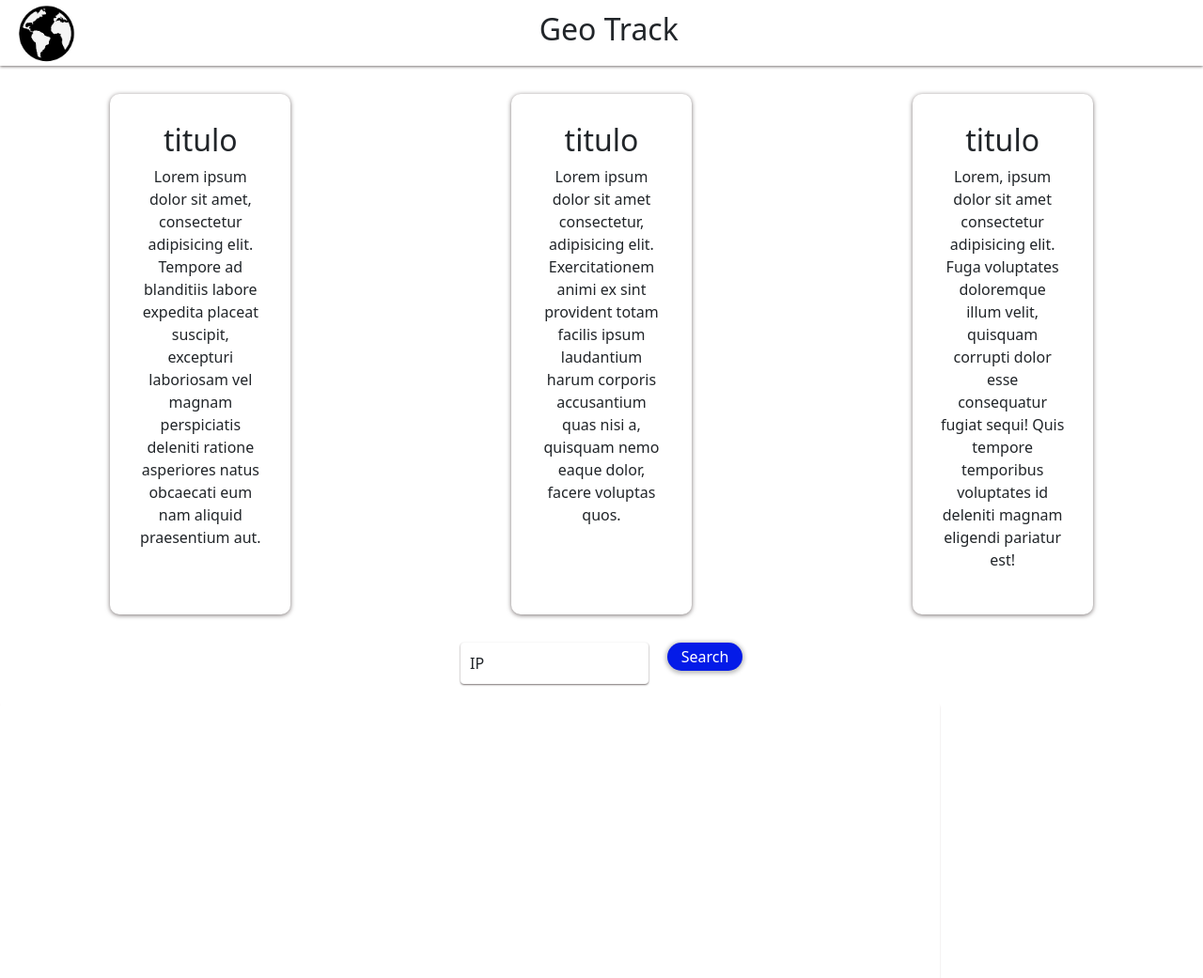
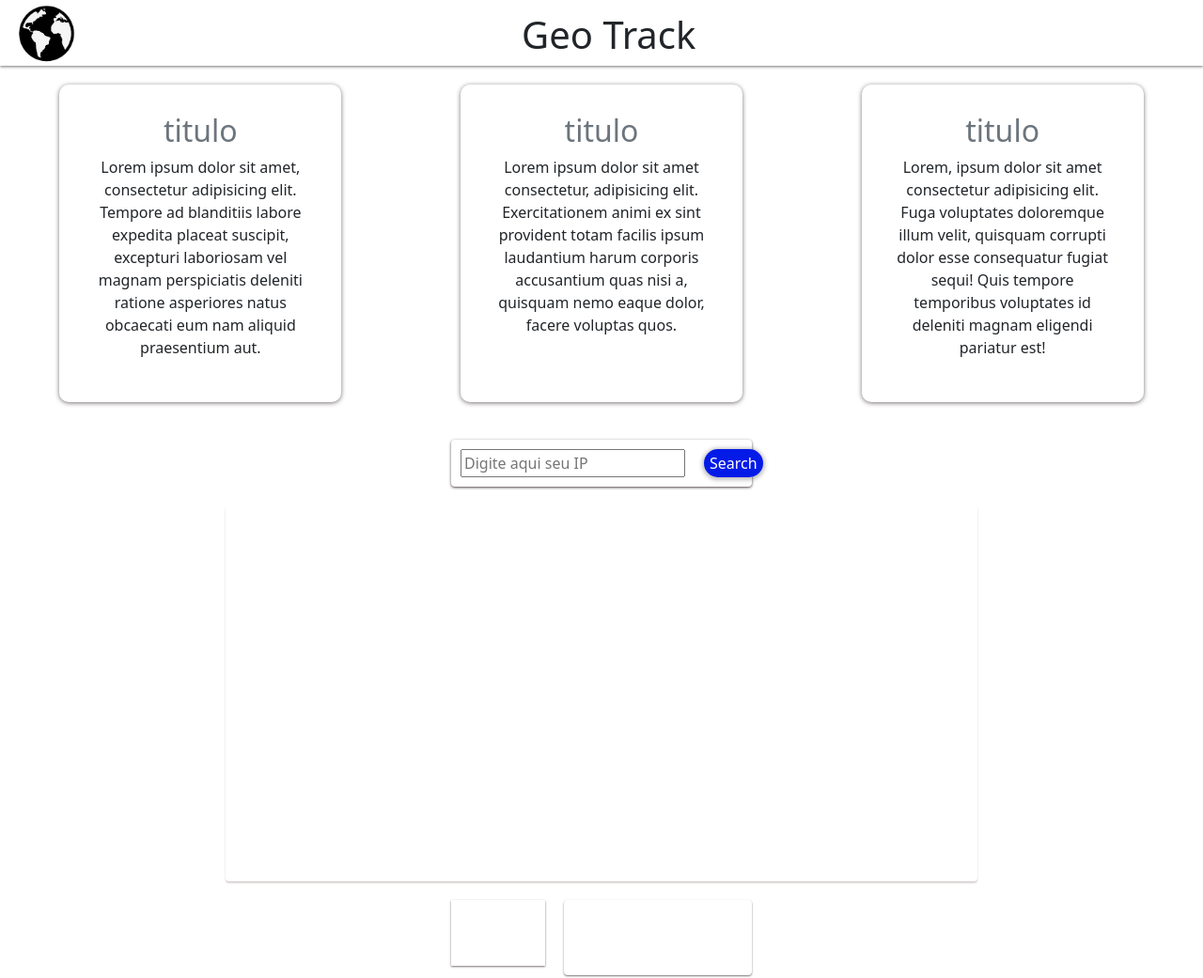
Before and after one commit to LuanMigNak/-Projeto-B-nus-GeoTrack, a website: page index.html in a window 1280 px wide. Shown: the top 1041 px of the page at 94% size. Drawn offline with Linux system fonts and the light colour scheme; some packages are replaced by stand-ins of ours; no server answers; a script that the page names is missing.

Commit message:
Button tag changed to input:button

```diff
--- a/index.html
+++ b/index.html
@@ -20,19 +20,19 @@
 <body>
 <header class="header">
     <img id="logo" src="Imagens/logo.png" alt="Logo da página">
-    <h2>Geo Track</h2>
+    <h1>Geo Track</h1>
     <div class="divt"></div>
 </header>
 <section class="section1">
     <div>
-        <h2>titulo</h2>
+        <h2 class="text-muted">titulo</h2>
         <p>Lorem ipsum dolor sit amet, consectetur adipisicing elit.
             Tempore ad blanditiis labore expedita placeat suscipit,
             excepturi laboriosam vel magnam perspiciatis deleniti ratione asperiores
             natus obcaecati eum nam aliquid praesentium aut.</p>
     </div>
     <div>
-        <h2>titulo</h2>
+        <h2 class="text-muted">titulo</h2>
         <p>Lorem ipsum dolor sit amet consectetur, adipisicing elit.
             Exercitationem animi ex sint provident totam facilis ipsum laudantium
             harum corporis accusantium quas nisi a, quisquam nemo eaque dolor,
@@ -40,7 +40,7 @@
         </p>
     </div>
     <div>
-        <h2>titulo</h2>
+        <h2 class="text-muted">titulo</h2>
         <p>Lorem, ipsum dolor sit amet consectetur adipisicing elit.
             Fuga voluptates doloremque illum velit, quisquam corrupti dolor
             esse consequatur fugiat sequi! Quis tempore temporibus voluptates
@@ -49,8 +49,10 @@
 </section>
 <section class="section2">
     <div class="container1">
-        <div class="div-ip">IP</div>
-        <button class="button">Search</button>
+        <div class="div-ip">
+            <input type="text" placeholder="Digite aqui seu IP" id="">
+            <input class="button" type="button" value="Search">
+        </div>
     </div>
     <div class="mapa">
         <div id="map"></div>
@@ -69,8 +71,9 @@
 </section>
 <hr>
 <footer class="footer">
-   <div class>Designed and built with all the love in the world by the Geo Track with the help of our contributors. </div>
-   <div>© Geo Track - All rights reserved.</div>
+   <div class="f1">Designed and built with all the love in the world
+    by the Geo Track with the help of our contributors. </div>
+   <div class="f2">© Geo Track - All rights reserved.</div>
 </footer >
 </body>
 </html>
--- a/style.css
+++ b/style.css
@@ -1,9 +1,10 @@
 body {
     width: auto;
     margin: 0;
-    background-color: rgb(237, 236, 240);
+    background-color: rgb(239, 236, 247);
     font-family: 'Noto sans';
 }
+
 .header {
     background-color: white;
     font-size: 25px;
@@ -12,6 +13,8 @@ body {
     width: 100%;
     height: 70px;
     box-shadow: 0 1px 3px 0px rgb(119, 114, 114);
+    align-content: center;
+
 }
 
 #logo {
@@ -19,8 +22,8 @@ body {
     width: 65 70px;
 }
 
-.header h2 {
-    align-self: center;
+.header h1 {
+    margin-top: 0.8rem;
 }
 
 .divt {
@@ -31,25 +34,28 @@ body {
 .section1 {
     width: 100%;
     display: flex;
+    flex-wrap: wrap;
     justify-content: space-around;
-    margin-top: 30px;
 }
 
 .section1 div {
     width: auto;
-    max-width: 15%;
-    height: auto;
+    max-width: 300px;
+    min-width: 200px;
+    max-height: 10%;
     background-color: white;
     box-shadow: 0 1px 5px 0px rgb(121, 114, 114);
     border-radius: 10px;
     text-align: center;
     padding: 30px;
+    margin-top: 20px !important;
+    margin: 10px;
 }
 
 .section2 {
     display: flex;
+    align-items: center;
     flex-direction: column;
-    justify-content: center;
     width: 100%;
     margin-top: 30px;
 }
@@ -78,19 +84,19 @@ body {
 }
 
 .div-ip {
+    display: flex;
     align-self: center;
     background-color: white;
-    width: 200px;
+    width: 320px;
     padding: 10px;
     margin-bottom: 20px;
     border-radius: 4px;
-    box-shadow: 0 1px 2px 0px rgb(121, 114, 114);
+    box-shadow: 0 1px 3px 0px rgb(75, 66, 66);
 }
 
 #map {
-    align-self: center;
-    width: 1000px;
-    height: 500px;
+    width: 800px;
+    height: 400px;
     background-color: white;
     box-shadow: 0 2px 2px 0px rgb(218, 208, 208);
     margin-bottom: 20px;
```
